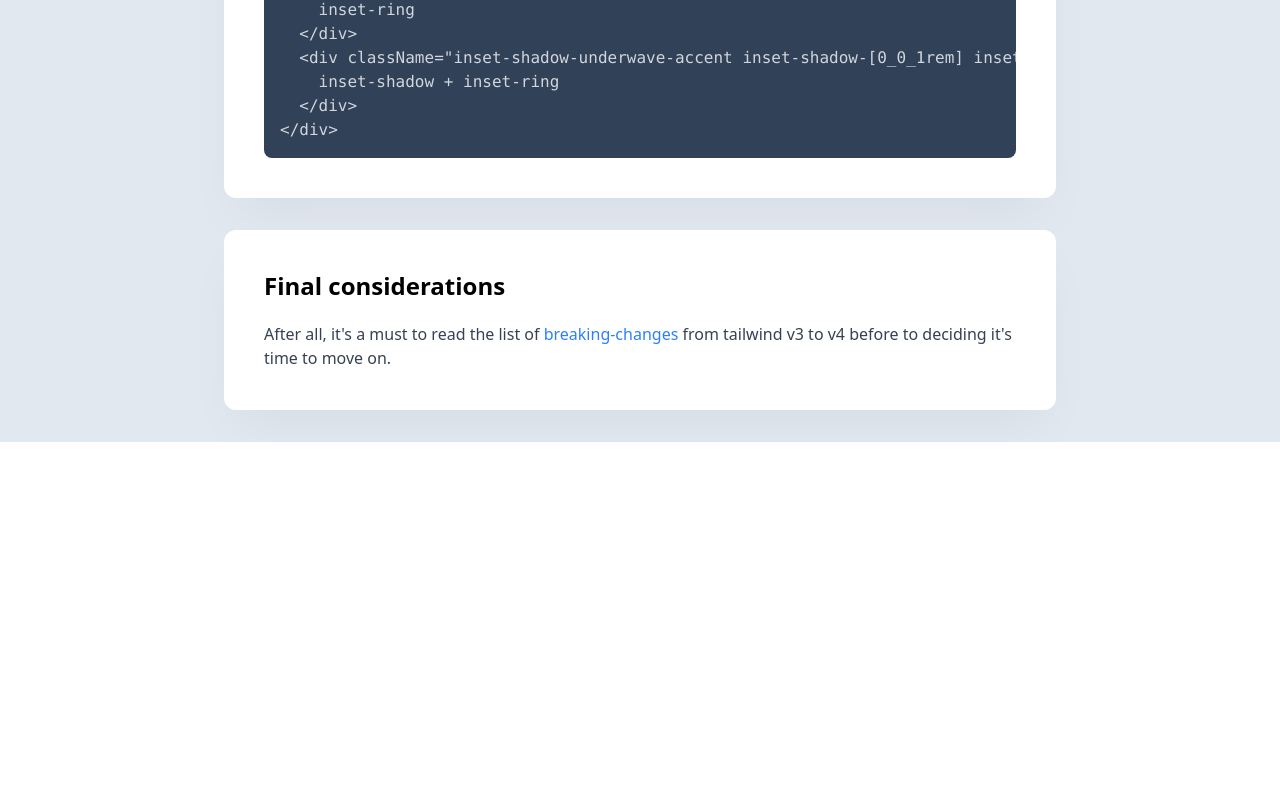
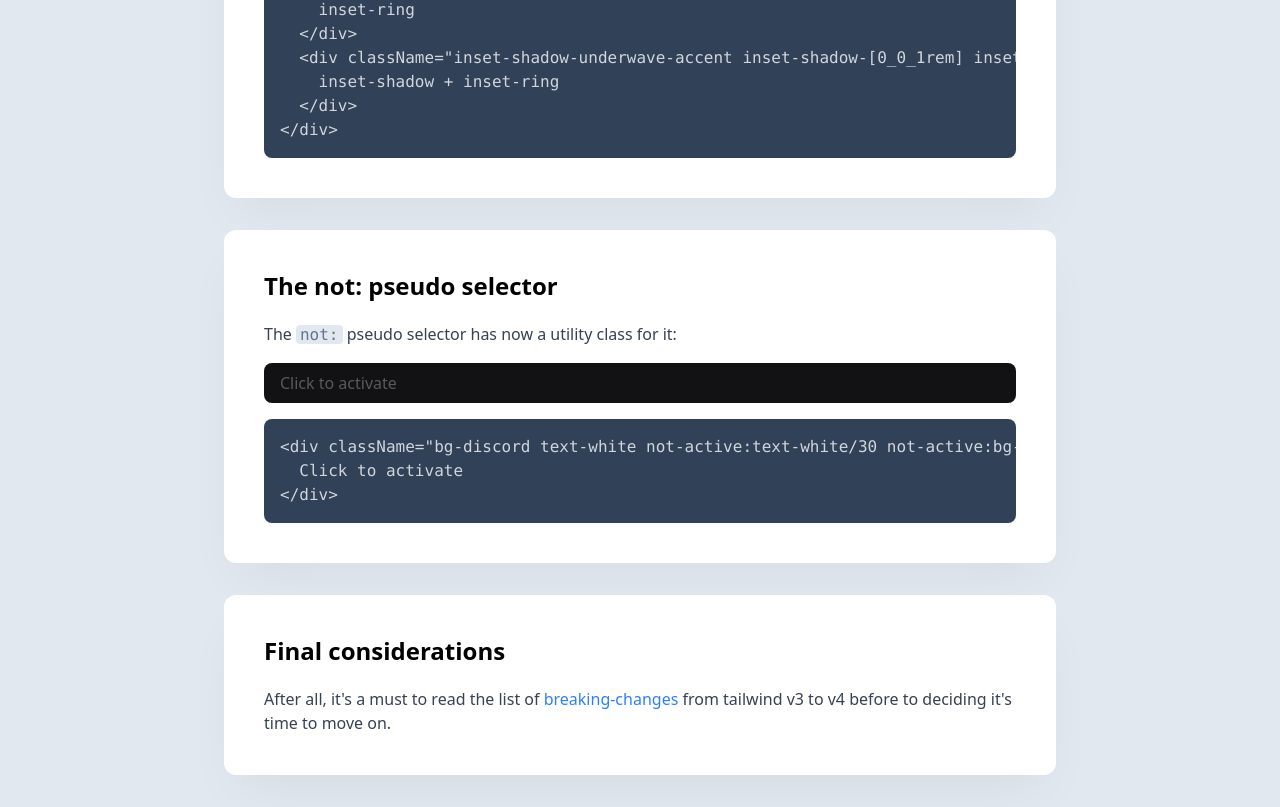
Before and after one commit to AdamRichard21st/tailwincss-v4-pdi, a React (Vite) app: page / in a window 1280 px wide. Shown: the part 7070-7877 px from the top of the page. Before the commit the page ends 7512 px from the top, so only its background shows below. Built offline with nearby package versions, Linux system fonts and the light colour scheme.

Commit message:
refactor: added lesson 11

```diff
--- a/src/App.tsx
+++ b/src/App.tsx
@@ -12,6 +12,7 @@ import Lesson07 from "./Lessons/Lesson07"
 import Lesson08 from "./Lessons/Lesson08"
 import Lesson09 from "./Lessons/Lesson09"
 import Lesson10 from "./Lessons/Lesson10"
+import Lesson11 from "./Lessons/Lesson11"
 
 const App = () => {
   return (
@@ -27,6 +28,7 @@ const App = () => {
         <Lesson08/>
         <Lesson09/>
         <Lesson10/>
+        <Lesson11/>
         <LessonBlock>
           <LessonTitle>
             Final considerations
--- /dev/null
+++ b/src/Lessons/Lesson11.tsx
@@ -0,0 +1,28 @@
+import LessonBlock from "../Components/Lesson/LessonBlock"
+import LessonTitle from "../Components/Lesson/LessonTitle"
+import LessonBody from "../Components/Lesson/LessonBody"
+import Code from "../Components/Code"
+import Quote from "../Components/Quote"
+
+export default function Lesson11() {
+  return (
+    <LessonBlock>
+      <LessonTitle>
+        The not: pseudo selector
+      </LessonTitle>
+      <LessonBody>
+        <p>
+          The <Quote>not:</Quote> pseudo selector has now a utility class for it:
+        </p>
+        <div className="bg-discord text-white not-active:text-white/30 not-active:bg-discord-dark cursor-pointer rounded-lg px-4 py-2">
+          Click to activate
+        </div>
+        <Code lines={[
+          '<div className="bg-discord text-white not-active:text-white/30 not-active:bg-discord-dark ...">',
+          '  Click to activate',
+          '</div>',
+        ]}/>
+      </LessonBody>
+    </LessonBlock>
+  )
+}
```
